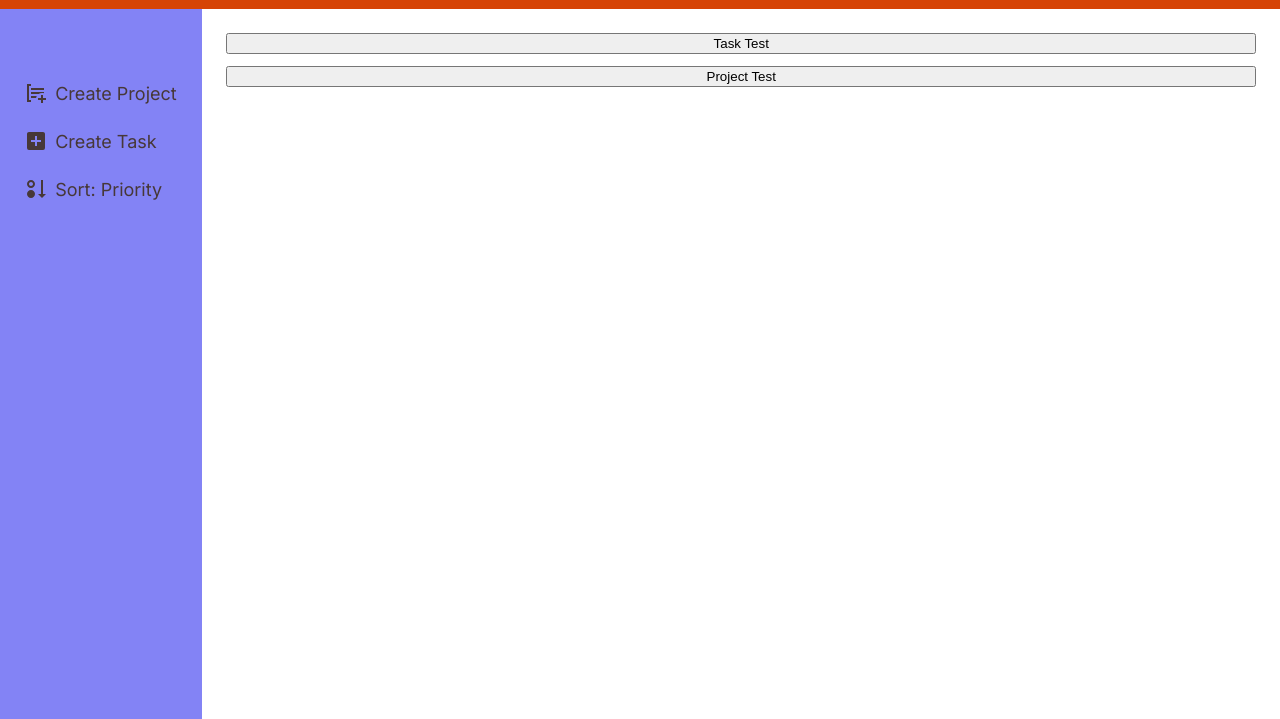
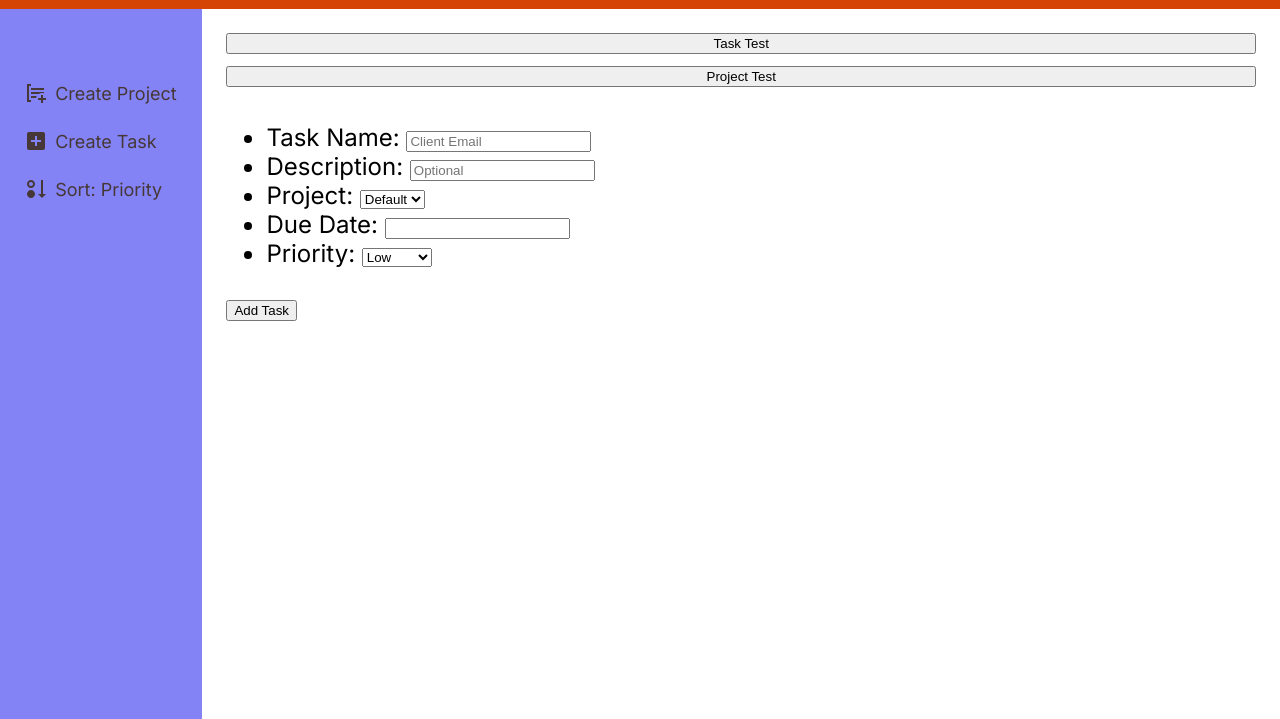
Before and after one commit to copaiement/to-do-list, a plain HTML site: page index.html in a window 1280 px wide. Shown: the part 81-800 px from the top of the page. Drawn offline with Linux system fonts and the light colour scheme.

Commit message:
Updates to object structuring and HTML input field

```diff
--- a/index.html
+++ b/index.html
@@ -46,6 +46,41 @@
         <!-- message when no projects or tasks exist -->
         <div class="empty-msg hidden">Add a Project or a Task to get started!</div>
         <!-- create info modal here -->
+        <div class="task-modal">
+          <form action="submit">
+            <ul class="input-wrapper">
+              <li class="form-row">
+                <label for="name-input">Task Name:</label>
+                <input id="name-input" type="text" placeholder="Client Email" required>
+              </li>
+              <li class="form-row">
+                <label for="desc-input">Description:</label>
+                <input type="text" id="desc-input" placeholder="Optional">
+              </li>
+              <li class="form-row">
+                <label for="project-input">Project:</label>
+                <select id="project-input" name="project-input">
+                  <option value="Default">Default</option>
+                  <option value="Proj 1">Proj 1</option>
+                  <option value="Proj 2">Proj 2</option>
+                </select>
+              </li>
+              <li class="form-row">
+                <label for="date-input">Due Date:</label>
+                <input id="date-input" type="text">
+              </li>
+              <li class="form-row">
+                <label for="priority-input">Priority:</label>
+                <select id="priority-input" name="priority-input">
+                  <option value="Default">Low</option>
+                  <option value="Proj 1">Medium</option>
+                  <option value="Proj 2">High</option>
+                </select>
+              </li>
+            </ul>
+            <input id="submit-btn" type="submit" value="Add Task">
+          </form>
+        </div>
         <!-- default project -->
         <div class="default-project-container">
 
```
Also changed, not shown: main.js (+1 -1 lines).
